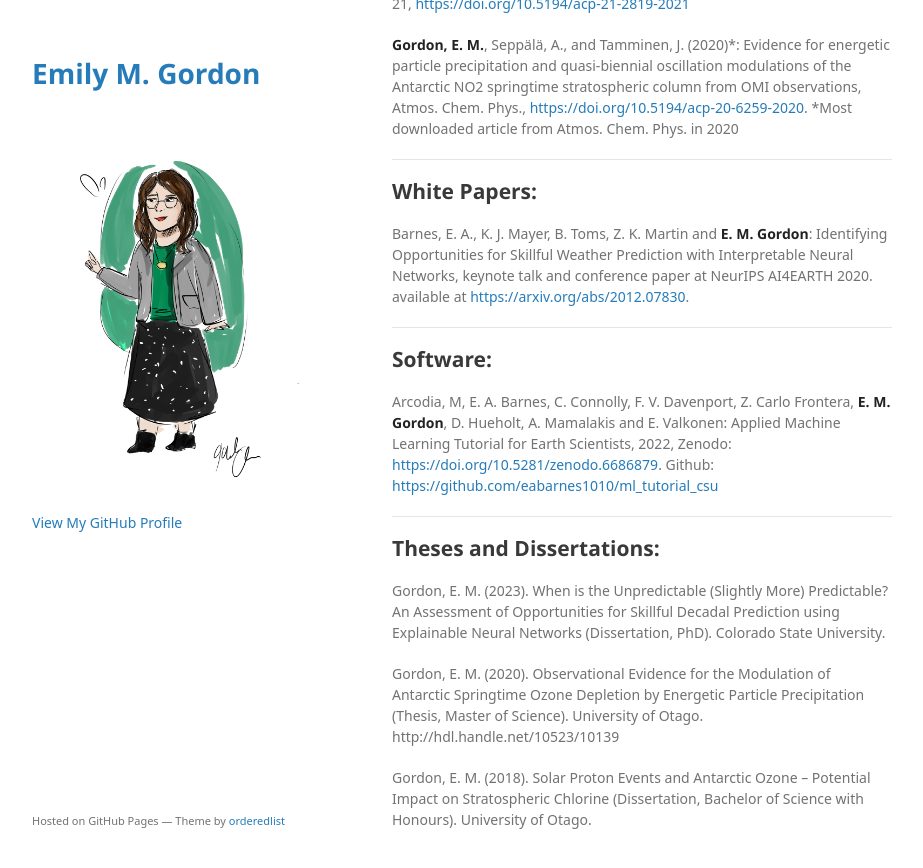
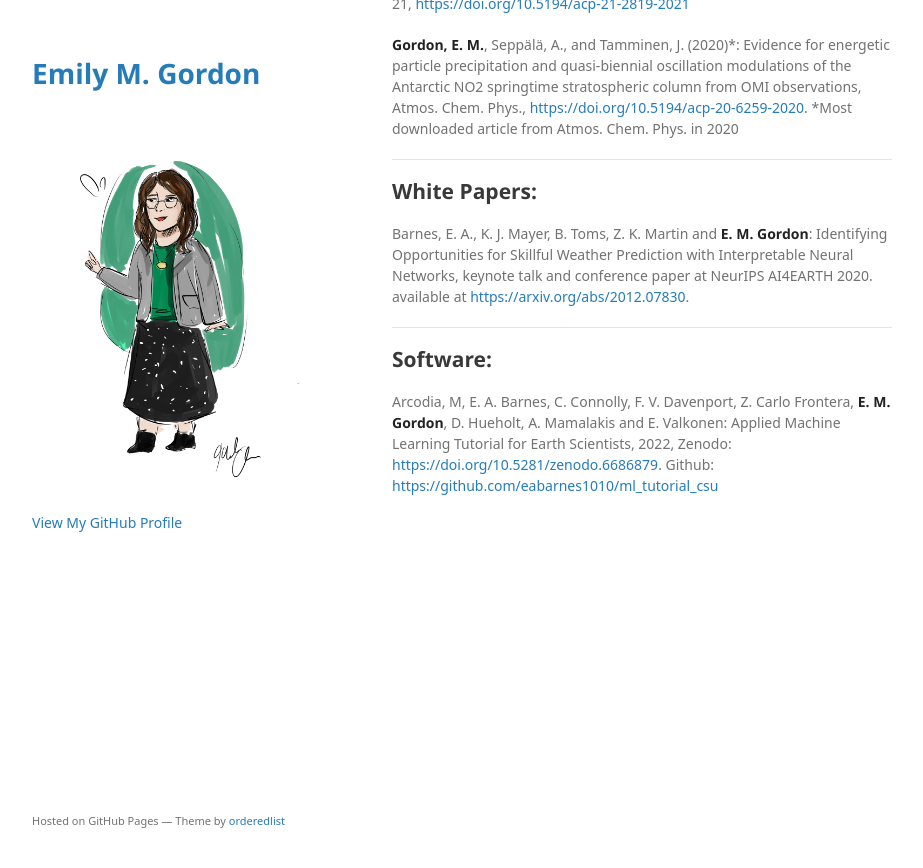
Before and after one commit to emily-gordy/emily-gordy.github.io, a Jekyll site: the page built from publications.md, in a window 1280 px wide and 900 px high, scrolled down 868 px. Shown: the top 868 px of the window, without its empty margins (178-1101 px from the left). Built offline with Jekyll 4.4.1, drawn with Linux system fonts in a browser that asks for light colours; some web fonts are replaced; a script that is not in the unit is left out; the repository's description, which GitHub fills in, is left out; our own code applies the rules of GitHub Pages for plain Markdown files.

Commit message:
Update publications.md

```diff
--- a/publications.md
+++ b/publications.md
@@ -37,13 +37,3 @@ Barnes, E. A., K. J. Mayer, B. Toms, Z. K. Martin and **E. M. Gordon**: Identify
 ## Software:
 
 Arcodia, M, E. A. Barnes, C. Connolly, F. V. Davenport, Z. Carlo Frontera, **E. M. Gordon**, D. Hueholt, A. Mamalakis and E. Valkonen: Applied Machine Learning Tutorial for Earth Scientists, 2022,  Zenodo: [https://doi.org/10.5281/zenodo.6686879](https://doi.org/10.5281/zenodo.6686879). Github: [https://github.com/eabarnes1010/ml_tutorial_csu](https://github.com/eabarnes1010/ml_tutorial_csu)
-
-* * *
-
-## Theses and Dissertations:
-
-Gordon, E. M. (2023). When is the Unpredictable (Slightly More) Predictable? An Assessment of Opportunities for Skillful Decadal Prediction using Explainable Neural Networks (Dissertation, PhD). Colorado State University.
-
-Gordon, E. M. (2020). Observational Evidence for the Modulation of Antarctic Springtime Ozone Depletion by Energetic Particle Precipitation (Thesis, Master of Science). University of Otago. http://hdl.handle.net/10523/10139
-
-Gordon, E. M. (2018). Solar Proton Events and Antarctic Ozone – Potential Impact on Stratospheric Chlorine (Dissertation, Bachelor of Science with Honours). University of Otago.
```
